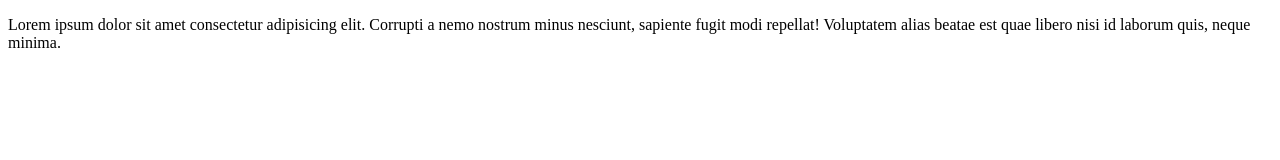
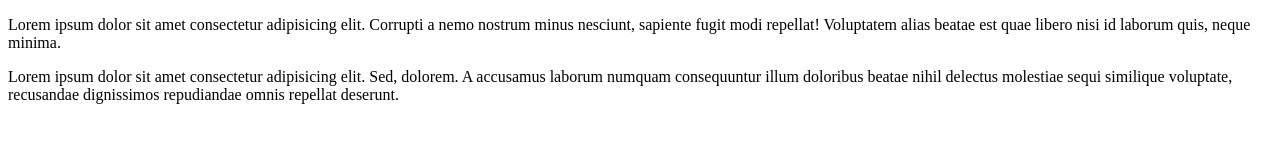
Before and after one commit to ShahriarAlam47/my-first-github-repo, a plain HTML site: page index.html in a window 1280 px wide. Drawn offline with Linux system fonts and the light colour scheme.

Commit message:
my second commit

```diff
--- a/index.html
+++ b/index.html
@@ -7,5 +7,8 @@
 </head>
 <body>
     <p>Lorem ipsum dolor sit amet consectetur adipisicing elit. Corrupti a nemo nostrum minus nesciunt, sapiente fugit modi repellat! Voluptatem alias beatae est quae libero nisi id laborum quis, neque minima.</p>
+    <div>
+        Lorem ipsum dolor sit amet consectetur adipisicing elit. Sed, dolorem. A accusamus laborum numquam consequuntur illum doloribus beatae nihil delectus molestiae sequi similique voluptate, recusandae dignissimos repudiandae omnis repellat deserunt.
+    </div>
 </body>
 </html>
```
